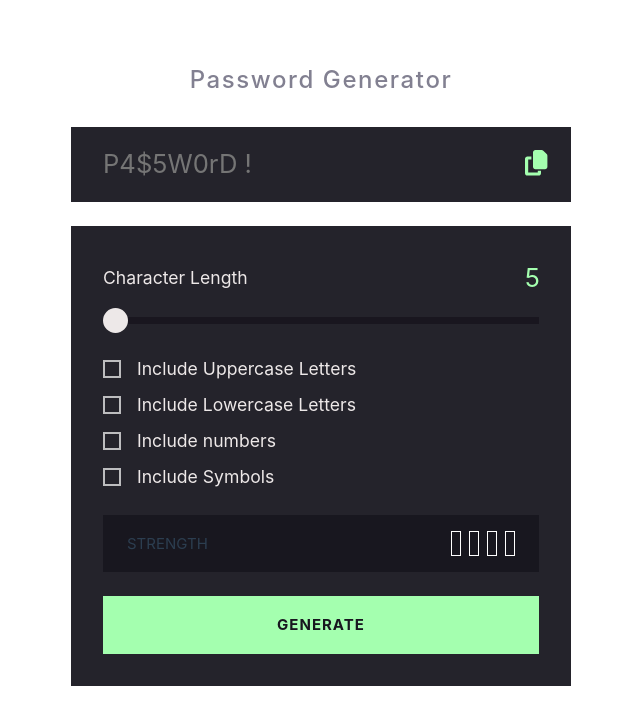
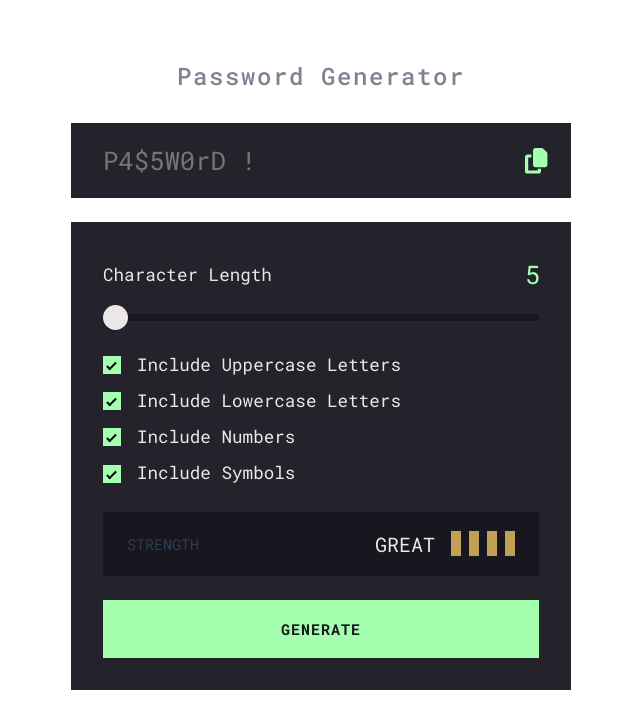
Before and after one commit to PedroAraripe/PasswordGenerator, a Vue app: page / in a window 1280 px wide. Shown: the top 728 px of the page, without its empty margins (319-959 px from the left). Built offline with nearby package versions, Linux system fonts and the light colour scheme.

Commit message:
feature : implementing logic of password generation

```diff
--- a/index.html
+++ b/index.html
@@ -5,7 +5,11 @@
     <link rel="icon" href="/favicon.ico">
     <meta name="viewport" content="width=device-width, initial-scale=1.0">
     <link href="https://cdn.jsdelivr.net/npm/bootstrap@5.0.2/dist/css/bootstrap.min.css" rel="stylesheet" integrity="sha384-EVSTQN3/azprG1Anm3QDgpJLIm9Nao0Yz1ztcQTwFspd3yD65VohhpuuCOmLASjC" crossorigin="anonymous">
-    <title>Vite App</title>
+    <link rel="preconnect" href="https://fonts.googleapis.com">
+    <link rel="preconnect" href="https://fonts.gstatic.com" crossorigin>
+    <link href="https://fonts.googleapis.com/css2?family=Roboto+Mono:wght@400;500;600;700&display=swap" rel="stylesheet">
+
+    <title>Password Generator</title>
   </head>
   <body>
     <div id="app"></div>
--- a/src/assets/style/base.css
+++ b/src/assets/style/base.css
@@ -76,19 +76,7 @@ body {
     color 0.5s,
     background-color 0.5s;
   line-height: 1.6;
-  font-family:
-    Inter,
-    -apple-system,
-    BlinkMacSystemFont,
-    'Segoe UI',
-    Roboto,
-    Oxygen,
-    Ubuntu,
-    Cantarell,
-    'Fira Sans',
-    'Droid Sans',
-    'Helvetica Neue',
-    sans-serif;
+  font-family: 'Roboto Mono', monospace;
   font-size: 15px;
   text-rendering: optimizeLegibility;
   -webkit-font-smoothing: antialiased;
--- a/src/components/forms/CheckboxInput.vue
+++ b/src/components/forms/CheckboxInput.vue
@@ -19,18 +19,42 @@
 </template>
 
 <script lang="ts" setup>
-import { type IOptionCheckbox, type ICheckboxValues } from "@/interfaces/forms/OptionCheckbox";
-import { type Ref, ref } from "vue";
+import { type IOptionCheckbox, type ICheckboxValues } from "@/interfaces/forms/SecurityLevels";
+import { type Ref, ref, watch } from "vue";
 
 const checkboxValues: Ref<ICheckboxValues> = ref({})
 
-defineProps({
+const props = defineProps({
   options: {
     type: Array<IOptionCheckbox>,
     required: false,
     default: () => []
   }
-})
+});
+
+const emit = defineEmits(["update:modelValue"]);
+watch(
+  () => checkboxValues.value,
+  (val: ICheckboxValues) => {
+
+    if(!Object.values(checkboxValues.value).filter(c => c).length) {
+      const tempCheckboxValue: ICheckboxValues = {};
+
+      props.options.forEach(option => {
+        tempCheckboxValue[option.id] = true;
+      })
+
+      setTimeout(()=> checkboxValues.value = tempCheckboxValue, 5)
+    } else {
+      emit("update:modelValue", val);
+    }
+
+  },
+  {
+    deep: true,
+    immediate: true
+  }
+);
 </script>
 
 <style lang="scss" scoped>
--- a/src/components/forms/PasswordStrength.vue
+++ b/src/components/forms/PasswordStrength.vue
@@ -1,10 +1,12 @@
 <template>
-  <div class="form-item wrapper-password-strength px-4 py-3 d-flex align-items-center justify-content-between form-black-highlight">
-    <div>
+  <div class="form-item wrapper-password-strength form-black-highlight d-flex flex-lg-row flex-column align-items-lg-center justify-content-between px-4 py-3">
+    <div class="mb-2 mb-lg-0">
       STRENGTH
     </div>
-    <div class="d-flex align-items-center">
-      <div class="form-base-text-color text-uppercase security-level-label me-3">
+    <div class="d-flex align-items-center justify-content-between">
+      <div
+        class="form-base-text-color text-uppercase security-level-label me-2 me-lg-3"
+      >
         {{ securityLevelsLabel[passwordSecurityLevel] }}
       </div>
 
@@ -13,7 +15,7 @@
         v-for="i in 4"
         :key="i"
         :class="{
-          'ms-2': i,
+          'ms-2': i > 1,
           'active': i <= passwordSecurityLevel
         }"
         class="chip"
@@ -24,7 +26,7 @@
 </template>
 
 <script lang="ts" setup>
-import { type ICheckboxValues, type SecurityLevelsLabel } from "@/interfaces/forms/OptionCheckbox";
+import { type ICheckboxValues, type SecurityLevelsLabel } from "@/interfaces/forms/SecurityLevels";
 import { computed, type ComputedRef, type PropType } from 'vue';
 
 const props = defineProps({
@@ -38,9 +40,11 @@ const props = defineProps({
 const passwordSecurityLevel: ComputedRef<number> = computed(() => Object.values(props.passwordSecurities).filter(c => c).length)
 
 const securityLevelsLabel: SecurityLevelsLabel = {
+  0: "weak",
   1: "weak",
   2: "medium",
-  3: "safe"
+  3: "safe",
+  4: "great",
 }
 </script>
 
@@ -48,6 +52,7 @@ const securityLevelsLabel: SecurityLevelsLabel = {
 .wrapper-password-strength {
   .security-level-label {
     font-size: 20px;
+    min-height: 32px;
   }
   .strength-chips {
     .chip {
--- a/src/components/forms/RangeInput.vue
+++ b/src/components/forms/RangeInput.vue
@@ -21,7 +21,7 @@
 </template>
 
 <script lang="ts" setup>
-import { computed, ref } from "vue";
+import { computed, ref, watch, type Ref } from "vue";
 
 const props = defineProps({
   label: {
@@ -40,7 +40,7 @@ const props = defineProps({
   },
 });
 
-const currentValue = ref(props.min);
+const currentValue: Ref<number> = ref(props.min);
 
 const currentPercentageRange = computed(() => {
   const currentValueWithoutOffset = currentValue.value - props.min;
@@ -50,7 +50,12 @@ const currentPercentageRange = computed(() => {
   return `${(baseValue) * 100}%`
 })
 
-
+const emit = defineEmits(["update:modelValue"]);
+watch(
+  () => currentValue.value,
+  (val: number) => emit("update:modelValue", val),
+  { immediate: true },
+);
 </script>
 
 <style lang="scss" scoped>
--- a/src/components/forms/TextInputCopyable.vue
+++ b/src/components/forms/TextInputCopyable.vue
@@ -19,7 +19,15 @@
 <script lang="ts" setup>
 import { FontAwesomeIcon } from '@fortawesome/vue-fontawesome'
 import { faCopy } from '@fortawesome/free-solid-svg-icons'
-import { type Ref, ref } from "vue";
+import { type Ref, ref, watch, props } from "vue";
+
+const props = defineProps({
+    modelValue: {
+        type: String,
+        required: false,
+        default: ""
+    }
+})
 
 const text: Ref<string> =  ref("");
 
@@ -31,7 +39,15 @@ const copyText: () => void = () => {
       element.setSelectionRange(0, 99999);
       document.execCommand('copy')
   }
-}
+};
+
+const emit = defineEmits(["update:modelValue"]);
+watch(() => text.value, (val: string) => emit("update:modelValue", val));
+
+watch(
+    () => props.modelValue,
+    (val: string) => text.value = val,
+)
 </script>
 
 
--- a/src/components/pageTemplate/PageTitle.vue
+++ b/src/components/pageTemplate/PageTitle.vue
@@ -1,10 +1,20 @@
 <template>
     <div class="wrapper-page-title">
         <h1>
-            Password Generator
+            {{ pageTitle }}
         </h1>
     </div>
 </template>
+
+<script lang="ts" setup>
+defineProps({
+    pageTitle: {
+        type: String,
+        required: true,
+    }
+})
+</script>
+
 
 <style lang="scss" scoped>
 .wrapper-page-title {
--- /dev/null
+++ b/src/helpers/passwordGeneration.ts
@@ -0,0 +1,45 @@
+
+import { type IPasswordGenerationForm } from "@/interfaces/forms/PasswordGeneration";
+import { type IGenerateRandomIndex } from "@/interfaces/helpers/PasswordGeneration";
+
+export const generateRandom : IGenerateRandomIndex = (min, max) => Math.floor(Math.random() * (max - min + 1)) + min;
+
+export const generateNewPassword: (form : IPasswordGenerationForm) => string = ({ characterLength, securityLevels }) => {
+    const symbols = ['!', '@', '#', '$', '%', '^', '&', '*'];
+    const lowercase = 'abcdefghijklmnopqrstuvwxyz'.split('');
+    const uppercase = lowercase.map(c => c.toUpperCase());
+    const number = [0, 1, 2, 3, 4, 5, 6 ,7 ,8, 9];
+    const optionsCharsPassword = [];
+
+    if(securityLevels[1]) {
+      optionsCharsPassword.push(uppercase);
+    }
+
+    if(securityLevels[2]) {
+      optionsCharsPassword.push(lowercase);
+    }
+
+    if(securityLevels[3]) {
+      optionsCharsPassword.push(number);
+    }
+
+    if(securityLevels[4]) {
+      optionsCharsPassword.push(symbols);
+    }
+
+    let password = "";
+
+    if(!optionsCharsPassword.length) {
+      return password;
+    }
+
+    for(let i = 0; i<characterLength; i++) {
+        const typeChar = generateRandom(0, optionsCharsPassword.length - 1);
+        const charIndex = generateRandom(0, optionsCharsPassword[typeChar].length - 1);
+
+        password += optionsCharsPassword[typeChar][charIndex]
+
+    }
+
+    return password;
+};
--- /dev/null
+++ b/src/interfaces/forms/PasswordGeneration.ts
@@ -0,0 +1,8 @@
+import { type ICheckboxValues } from "@/interfaces/forms/SecurityLevels";
+
+export interface IPasswordGenerationForm {
+  password: string;
+  characterLength: number;
+  securityLevels: ICheckboxValues;
+  passwordSecurityLevel: number;
+}
--- /dev/null
+++ b/src/interfaces/helpers/PasswordGeneration.ts
@@ -0,0 +1 @@
+export type IGenerateRandomIndex = (min: number, max: number) => number;
--- a/src/views/PasswordGenerationView.vue
+++ b/src/views/PasswordGenerationView.vue
@@ -1,26 +1,40 @@
 <template>
-    <div class="wrapper-password-generation mt-4 mt-lg-0">
-        <PageTitle />
+    <form
+        class="wrapper-password-generation mt-4 mt-lg-0"
+        @submit="handlerSubmitForm"
+    >
+        <PageTitle page-title="Password Generator" />
 
-        <TextInputCopyable class="mb-4" />
+        <TextInputCopyable
+            v-model="form.password"
+            class="mb-4"
+        />
 
         <WrapperForm>
             <RangeInput
+                v-model="form.characterLength"
                 label="Character Length"
                 :min="5"
                 :max="50"
-                class="mb-5 mb-lg-4"
+                class="mb-4"
             />
 
-            <CheckboxInput :options="optionsCheckbox" class="mb-5 mb-lg-4" />
+            <CheckboxInput
+                v-model="form.securityLevels"
+                :options="optionsCheckbox"
+                class="mb-4"
+            />
 
-            <PasswordStrength :password="password"  class="mb-5 mb-lg-4"/>
-
+            <PasswordStrength
+                v-model="form.passwordSecurityLevel"
+                :password-securities="form.securityLevels"
+                 class="mb-5 mb-lg-4"
+            />
             <SubmitButton />
         </WrapperForm>
 
         <div class="py-4"></div>
-    </div>
+    </form>
 </template>
 
 <script lang="ts" setup>
@@ -31,7 +45,9 @@ import CheckboxInput from "@/components/forms/CheckboxInput.vue";
 import PasswordStrength from "@/components/forms/PasswordStrength.vue";
 import SubmitButton from "@/components/forms/SubmitButton.vue";
 import PageTitle from "@/components/pageTemplate/PageTitle.vue";
-import { type IOptionCheckbox } from "@/interfaces/forms/OptionCheckbox";
+import { generateNewPassword } from "@/helpers/passwordGeneration";
+import { type IOptionCheckbox } from "@/interfaces/forms/SecurityLevels";
+import { type IPasswordGenerationForm } from "@/interfaces/forms/PasswordGeneration";
 import { type Ref, ref } from "vue";
 
 const optionsCheckbox: Array<IOptionCheckbox> = [
@@ -45,7 +61,7 @@ const optionsCheckbox: Array<IOptionCheckbox> = [
     },
     {
         id: 3,
-        label: "Include numbers",
+        label: "Include Numbers",
     },
     {
         id: 4,
@@ -53,7 +69,19 @@ const optionsCheckbox: Array<IOptionCheckbox> = [
     },
 ]
 
-const password : Ref<string> = ref("");
+const form : Ref<IPasswordGenerationForm> = ref({
+    password: "",
+    characterLength: 10,
+    securityLevels: {},
+    passwordSecurityLevel: 0,
+});
+
+const handlerSubmitForm = (e) => {
+    e.preventDefault();
+
+    form.value.password = generateNewPassword(form.value)
+}
+
 </script>
 
 <style lang="scss" scoped>
```
